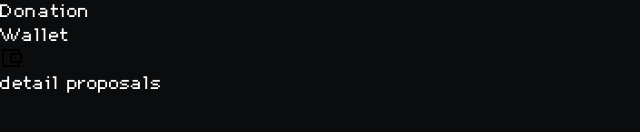
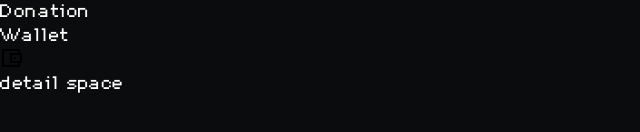
Before and after one commit to satsorder/satsorder_web, a Next.js app: page /proposals/1 in a window 1280 px wide. Shown: the part 198-330 px from the top of the page, without its empty margins (0-640 px from the left). Built offline with nearby package versions, Linux system fonts and the light colour scheme.

Commit message:
add page config

```diff
--- /dev/null
+++ b/src/components/space-detail/Index.js
@@ -0,0 +1,27 @@
+import Header from '../Header'
+// import Footer from './Footer'
+// import Section1 from './Section1'
+// import Section2 from './Section2'
+// import Section3 from './Section3'
+// import Section4 from './Section4'
+// import Section5 from './Section5'
+
+export default function Home() {
+  return (
+    <>
+      <Header />
+      <main className="w-full text-white pt-[90px]">
+        <div className="container mx-auto">
+          detail space
+        </div>
+
+        {/* <Section1 />
+        <Section2 />
+        <Section3 />
+        <Section4 />
+        <Section5 /> */}
+      </main>
+      {/* <Footer /> */}
+    </>
+  )
+}
--- a/src/pages/proposals/[id].js
+++ b/src/pages/proposals/[spaceId].js
@@ -1,7 +1,6 @@
-import PagePc from '@/components/proposals-detail/Index'
-// import PageM from '@/components/profile-m/Index'
+import PagePc from '@/components/space-detail/Index'
 
-export default function Detail() {
+export default function Page() {
   return (
     <>
       {/* <div className='hidden md:block w-full text-base'>
--- a/src/pages/proposals/create.js
+++ b/src/pages/proposals/[spaceId]/create.js
@@ -1,7 +1,7 @@
 import PagePc from '@/components/proposals-create/Index'
 // import PageM from '@/components/profile-m/Index'
 
-export default function Create() {
+export default function Page() {
   return (
     <>
       {/* <div className='hidden md:block w-full text-base'>
```
Also changed, not shown: src/pages/proposals/[spaceId]/[id].js (added, +19 -0 lines), 1 other file (tests, documents, lock files or other folders).
